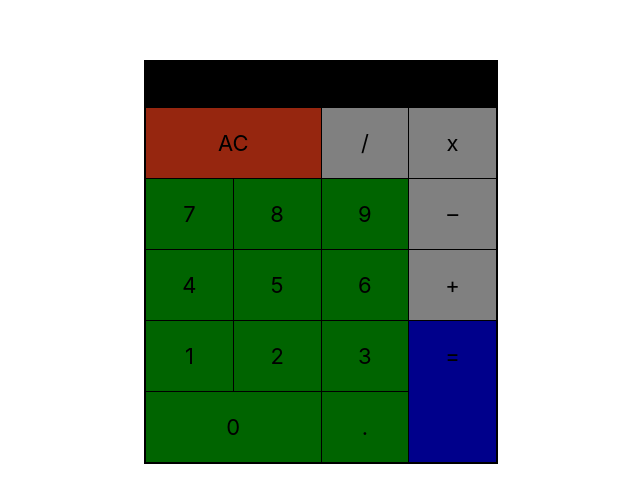
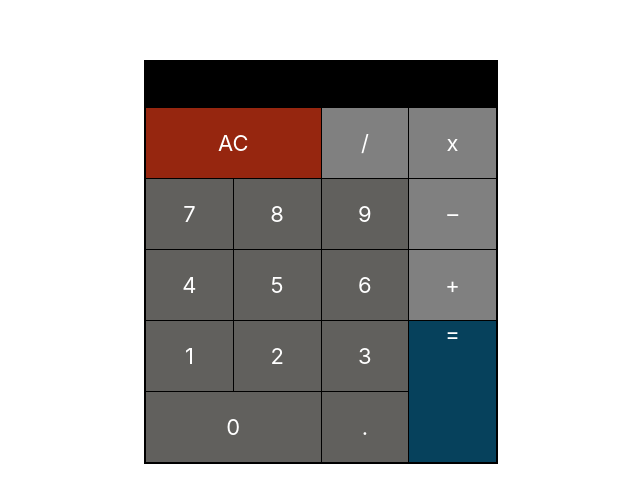
Before and after one commit to sergeialimov/react.calculator, a React (Create React App) app: page / in a window 1280 px wide. Shown: the part 138-640 px from the top of the page, without its empty margins (319-959 px from the left). Built offline with nearby package versions, Linux system fonts and the light colour scheme.

Commit message:
update colors

```diff
--- a/src/App.css
+++ b/src/App.css
@@ -14,9 +14,11 @@
   grid-template-columns: 1fr 1fr 1fr 1fr;
   grid-row-gap: 1px;
   grid-column-gap: 1px;
-  font-size: 22px;
   background-color: black;
   border: 2px solid black;
+  font-size: 22px;
+  color: white;
+  font-weight: 400;
 }
 
 #display {
@@ -29,19 +31,24 @@
   background: #96260F;
 }
 
+.operations {
+  background: gray;
+}
+
+.numbers {
+  background-color: #61605D;
+}
+
 #equals {
   grid-area: 5 / 4 / span 2 / span 1;
-  background: darkblue;
+  background: #06415C;
+  /* align-items: center; */
+}
+
+#equalsTitle {
+  align-self: center;
 }
 
 #zero {
   grid-area: 6 / 1 / span 1 / span 2;
 }
-
-.operations {
-  background: gray;
-}
-
-.numbers {
-  background-color: darkgreen;
-}
--- a/src/App.js
+++ b/src/App.js
@@ -24,7 +24,9 @@ class App extends Component {
           <div id="1" className="numbers"><p>1</p></div>
           <div id="2" className="numbers"><p>2</p></div>
           <div id="3" className="numbers"><p>3</p></div>
-          <div id="equals" className="operations"><p>=</p></div>
+          <div id="equals" className="operations">=
+            {/*<p id="equalsTitle">=</p>*/}
+          </div>
           <div id="zero" className="numbers"><p>0</p></div>
           <div id="dot" className="numbers"><p>.</p></div>
         </div>
```
